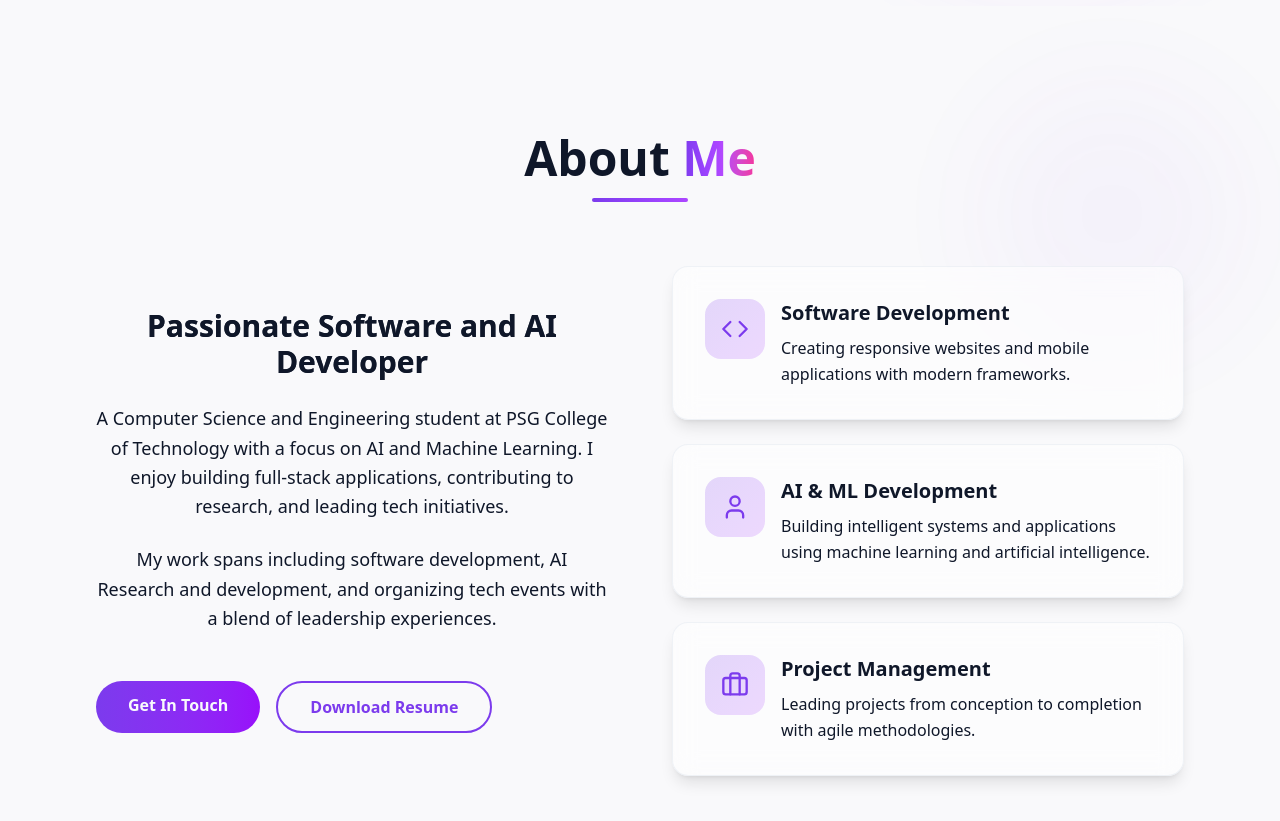
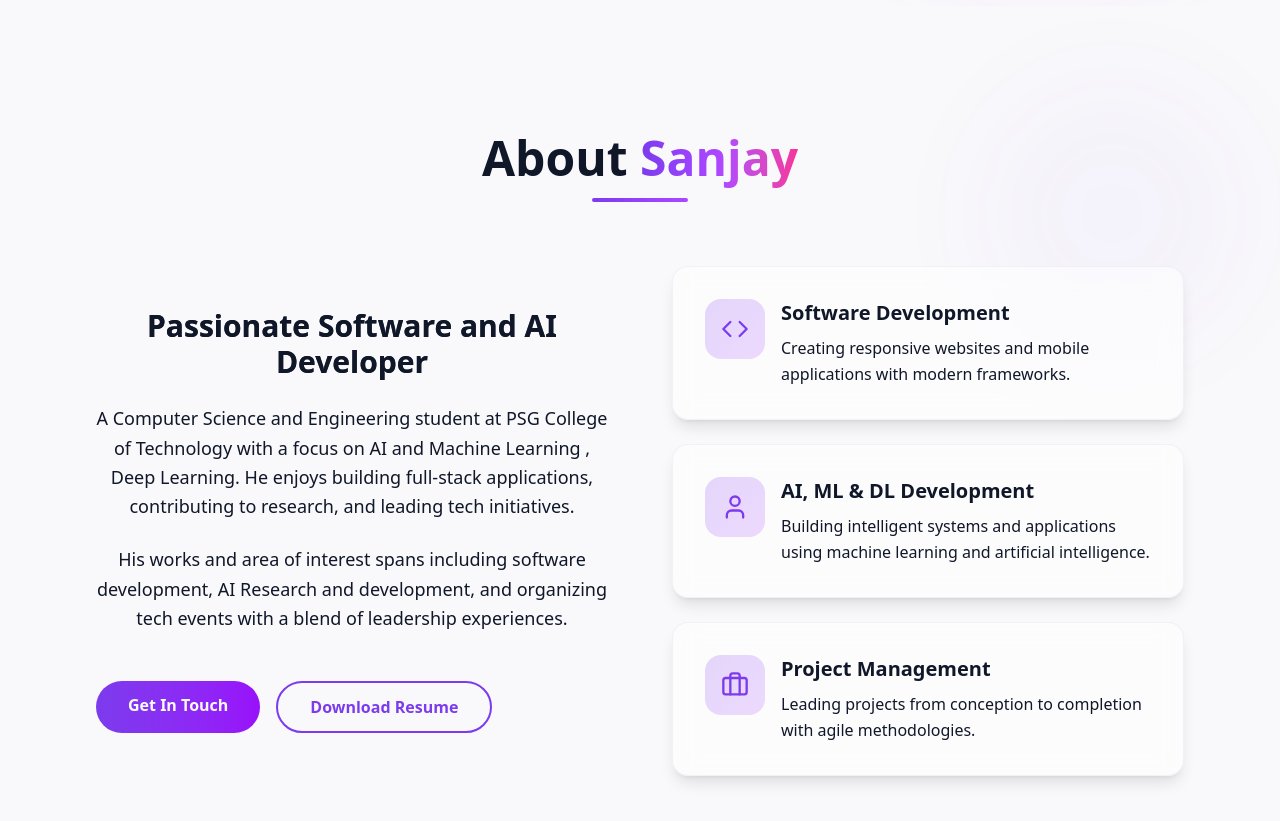
Before and after one commit to Sanjayj-06/Sanjay-portfolio, a React (Vite) app: page / in a window 1280 px wide. Shown: the part 800-1621 px from the top of the page. Built offline with nearby package versions, Linux system fonts and the light colour scheme.

Commit message:
updated about section

```diff
--- a/src/components/AboutSection.jsx
+++ b/src/components/AboutSection.jsx
@@ -23,7 +23,7 @@ export const AboutSection = () => {
           )}
         >
           <h2 className="text-4xl md:text-5xl font-bold mb-4 text-center">
-            About <span className="text-gradient">Me</span>
+            About <span className="text-gradient">Sanjay</span>
           </h2>
           <div className="w-24 h-1 bg-gradient-to-r from-primary to-purple-500 mx-auto rounded-full"></div>
         </div>
@@ -41,11 +41,11 @@ export const AboutSection = () => {
             </h3>
 
             <p className="text-muted-foreground text-lg leading-relaxed">
-              A Computer Science and Engineering student at PSG College of Technology with a focus on AI and Machine Learning. I enjoy building full-stack applications, contributing to research, and leading tech initiatives.
+              A Computer Science and Engineering student at PSG College of Technology with a focus on AI and Machine Learning , Deep Learning. He enjoys building full-stack applications, contributing to research, and leading tech initiatives.
             </p>
 
             <p className="text-muted-foreground text-lg leading-relaxed">
-              My work spans including software development, AI Research and development, and organizing tech events with a blend of leadership experiences.
+              His works and area of interest spans including software development, AI Research and development, and organizing tech events with a blend of leadership experiences.
             </p>
 
             <div className="flex flex-col sm:flex-row gap-4 pt-6">
@@ -97,7 +97,7 @@ export const AboutSection = () => {
                 </div>
                 <div className="text-left flex-1">
                   <h4 className="font-bold text-xl mb-2 group-hover:text-primary transition-colors">
-                    AI & ML Development
+                    AI, ML & DL Development
                   </h4>
                   <p className="text-muted-foreground leading-relaxed">
                     Building intelligent systems and applications using machine learning and artificial intelligence.
```
